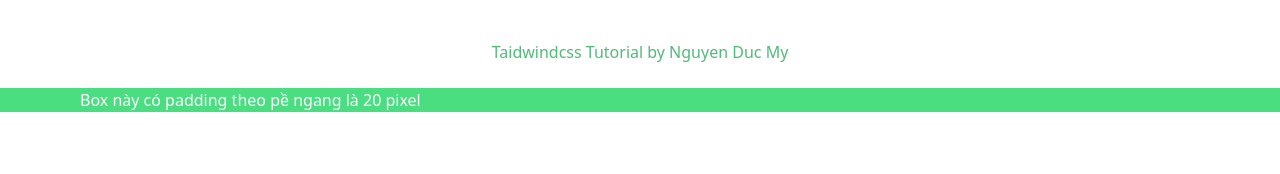
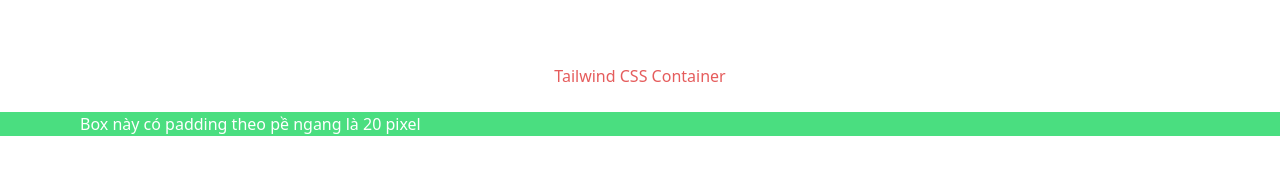
Before and after one commit to tanhoangmy/01_TailwindCSS, a website: page src/index.html in a window 1280 px wide. Drawn offline with Linux system fonts and the light colour scheme.

Commit message:
Tailwind CSS Container

```diff
--- a/src/index.html
+++ b/src/index.html
@@ -14,8 +14,9 @@
         text-green-600/[0.1]
         Độ đâm 600 & opacity là 0.1
     -->
-    <h2 class="text-green-600/75 text-center mt-10">
-        Taidwindcss Tutorial by Nguyen Duc My
+    <br />
+    <h2 class="text-red-600/75 text-center mt-10">
+        Tailwind CSS Container
     </h2>
     <br />
 
```
Also changed, not shown: dist/output.css.
